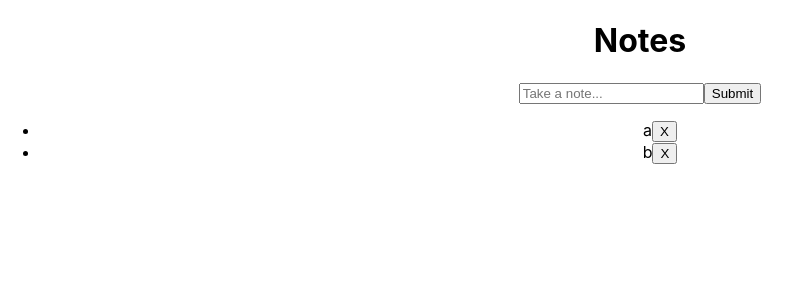
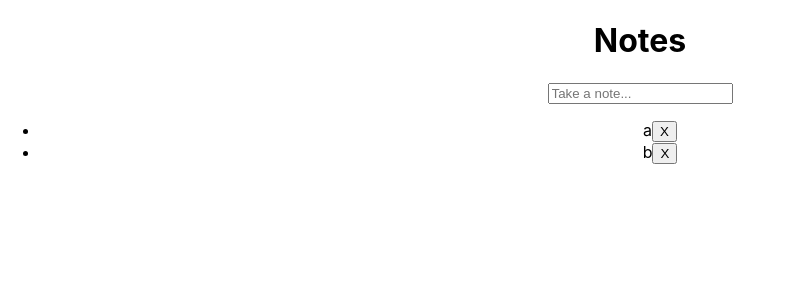
Before and after one commit to Awfj/notes, a React (Create React App) app: page / in a window 1280 px wide. Shown: the top 300 px of the page, without its empty margins (0-801 px from the left). Built offline with nearby package versions, Linux system fonts and the light colour scheme.

Commit message:
expandable form

```diff
--- a/src/App.js
+++ b/src/App.js
@@ -4,17 +4,13 @@ import "./App.css";
 class App extends React.Component {
   state = {
     notes: ["a", "b"],
-    value: ""
+    value: "",
+    expanded: false
   };
 
-  handleSubmit = e => {
-    e.preventDefault();
-
-    const value = e.target["new note"].value;
-    if (!value) return;
-
-    const notes = this.state.notes.concat(value);
-    this.setState({ notes });
+  handleChange = e => {
+    const value = e.target.value;
+    this.setState({ value });
   };
 
   removeNote = id => {
@@ -23,8 +19,26 @@ class App extends React.Component {
     this.setState({ notes });
   };
 
+  expandForm = () => {
+    if (this.state.expanded) return;
+    this.setState({ expanded: true });
+  };
+
+  makeNote = e => {
+    if (!this.state.expanded || e.target.form === document.forms.myForm) return;
+
+    const value = document.forms.myForm["new note"].value;
+    if (!value) {
+      this.setState({ expanded: false });
+      return;
+    }
+
+    const notes = this.state.notes.concat(value);
+    this.setState({ notes, expanded: false, value: "" });
+  };
+
   render() {
-    // console.log(this.state.notes);
+    console.log(this.state);
 
     const notes =
       this.state.notes.length > 0 ? (
@@ -41,14 +55,23 @@ class App extends React.Component {
       ) : null;
 
     return (
-      <div className="App">
+      <div className="App" onClick={this.makeNote}>
         <header className="">
           <h1>Notes</h1>
         </header>
         <main>
-          <form onSubmit={this.handleSubmit}>
-            <input type="text" placeholder="Take a note..." name="new note" />
-            <button>Submit</button>
+          <form name="myForm">
+            {this.state.expanded ? (
+              <input type="text" placeholder="Title" />
+            ) : null}
+            <input
+              type="text"
+              placeholder="Take a note..."
+              name="new note"
+              value={this.state.value}
+              onChange={this.handleChange}
+              onClick={this.expandForm}
+            />
           </form>
           {notes}
         </main>
```
